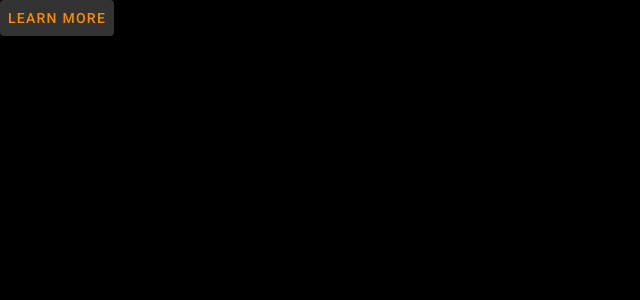
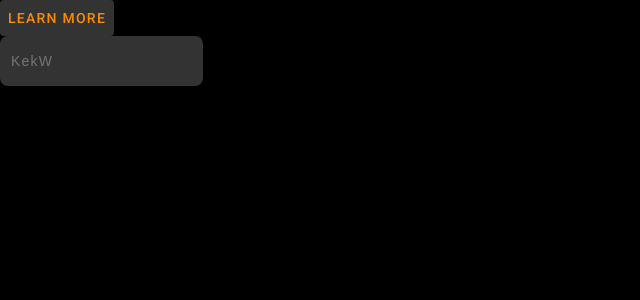
Before and after one commit to gorolykmaxim/Serio, a React (Create React App) app in the folder ui/: page / in a window 1280 px wide. Shown: the top 300 px of the page, without its empty margins (0-640 px from the left). Built offline with nearby package versions, Linux system fonts and the light colour scheme.

Commit message:
ui: implement text edit

```diff
--- a/ui/src/App.js
+++ b/ui/src/App.js
@@ -1,9 +1,14 @@
 import React from 'react';
 import './App.css';
 import Button from "./components/Button";
+import TextEdit from "./components/TextEdit";
 
 export default function App() {
   return (
-    <Button text={"learn more"} onClick={() => alert('kekw')}/>
+      <div>
+        <Button text={"learn more"} onClick={() => alert('kekw')}/>
+        <br/>
+        <TextEdit name={'kekw'} placeholder={'KekW'} className={'kekw'}/>
+      </div>
   );
 }
--- /dev/null
+++ b/ui/src/components/TextEdit.css
@@ -0,0 +1,18 @@
+.serio-text-edit {
+    outline-style: none;
+    background-color: rgba(255, 255, 255, 0.2);
+    color: #FB8C00;
+    border: 3px solid transparent;
+    border-radius: 8px;
+    font-size: 14px;
+    font-weight: 500;
+    font-stretch: 100%;
+    height: 36px;
+    letter-spacing: 1.25px;
+    padding: 4px 8px;
+}
+
+.serio-text-edit:hover, .serio-text-edit:focus {
+    background-color: transparent;
+    border: 3px solid #FB8C00;
+}
--- /dev/null
+++ b/ui/src/components/TextEdit.js
@@ -0,0 +1,10 @@
+import React from 'react';
+import './TextEdit.css';
+
+export default function TextEdit(props) {
+    return <input className={'serio-text-edit ' + (props.className || '')}
+                  type={'text'}
+                  name={props.name}
+                  defaultValue={props.defaultValue}
+                  placeholder={props.placeholder}/>;
+}
```
